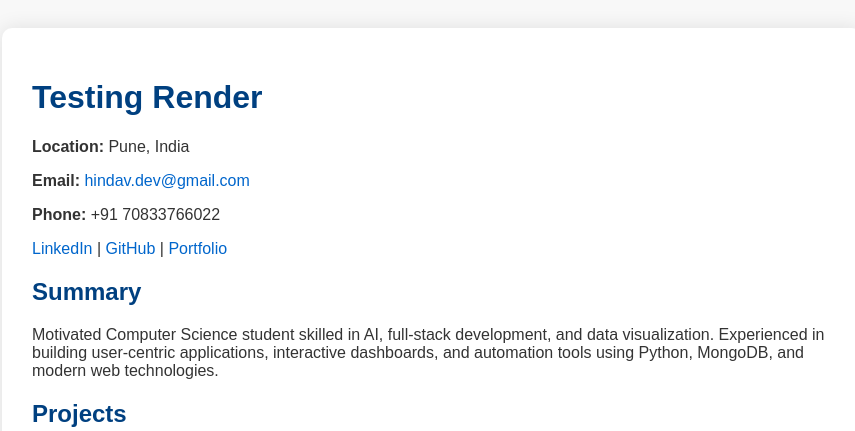
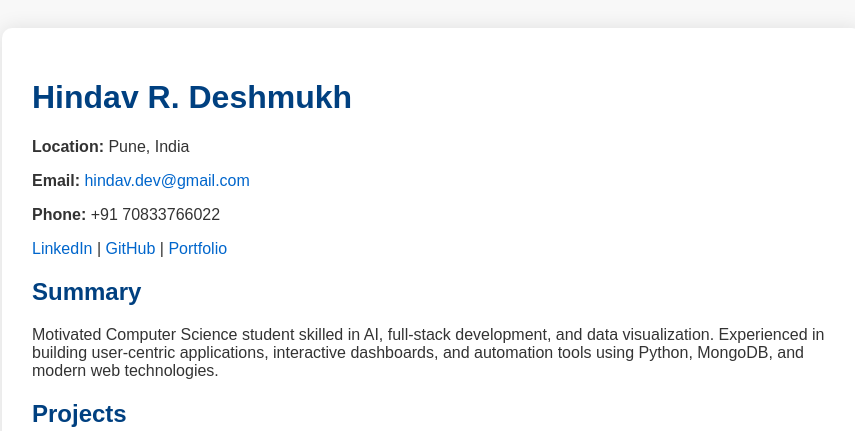
Before and after one commit to hindav/better-flask-app, a Flask app: page / in a window 1280 px wide. Shown: the top 431 px of the page, without its empty margins (208-1063 px from the left). Run offline with Flask 3, Linux system fonts and the light colour scheme.

Commit message:
Update resume.html

```diff
--- a/templates/resume.html
+++ b/templates/resume.html
@@ -8,7 +8,7 @@
 <body>
     <div class="container">
 
-        <h1>Testing Render</h1>
+        <h1>Hindav R. Deshmukh</h1>
         <p><strong>Location:</strong> Pune, India</p>
         <p><strong>Email:</strong> <a href="mailto:hindav.dev@gmail.com">hindav.dev@gmail.com</a></p>
         <p><strong>Phone:</strong> +91 70833766022</p>
```
